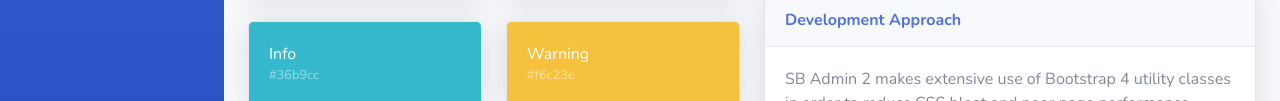
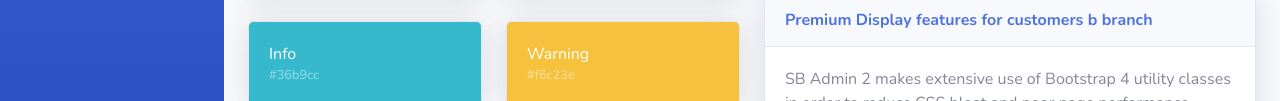
Before and after one commit to carly-west/WDD330, a website with bundled scripts: page index.html in a window 1280 px wide. Shown: the part 1216-1317 px from the top of the page. Built offline with nearby package versions, Linux system fonts and the light colour scheme.

Commit message:
edited p on feature B

```diff
--- a/index.html
+++ b/index.html
@@ -676,7 +676,7 @@
                             <!-- Approach -->
                             <div class="card shadow mb-4">
                                 <div class="card-header py-3">
-                                    <h6 class="m-0 font-weight-bold text-primary">Development Approach</h6>
+                                    <h6 class="m-0 font-weight-bold text-primary">Premium Display features for customers b branch</h6>
                                 </div>
                                 <div class="card-body">
                                     <p>SB Admin 2 makes extensive use of Bootstrap 4 utility classes in order to reduce
```
